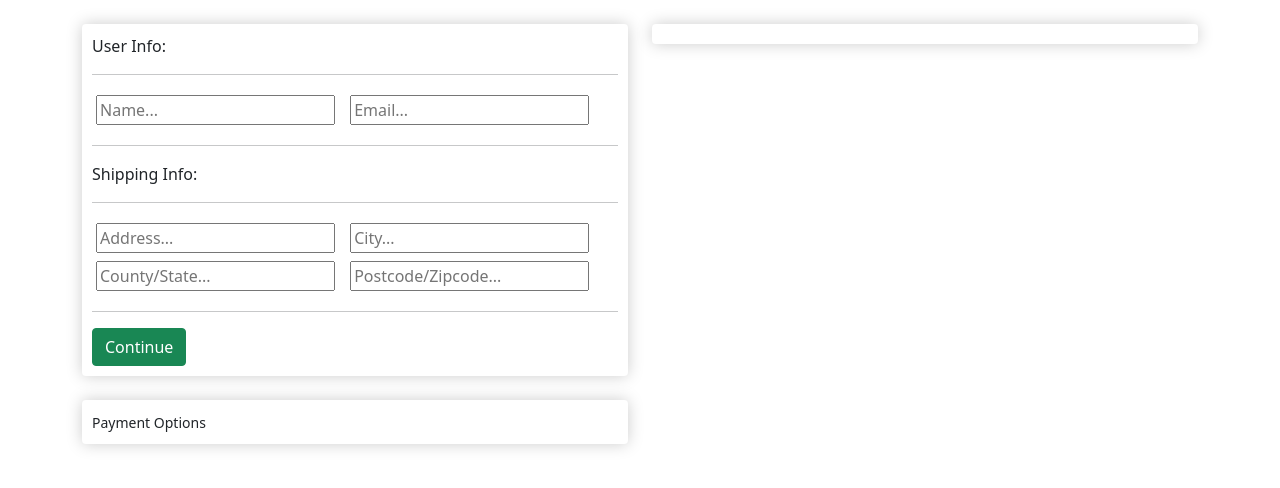
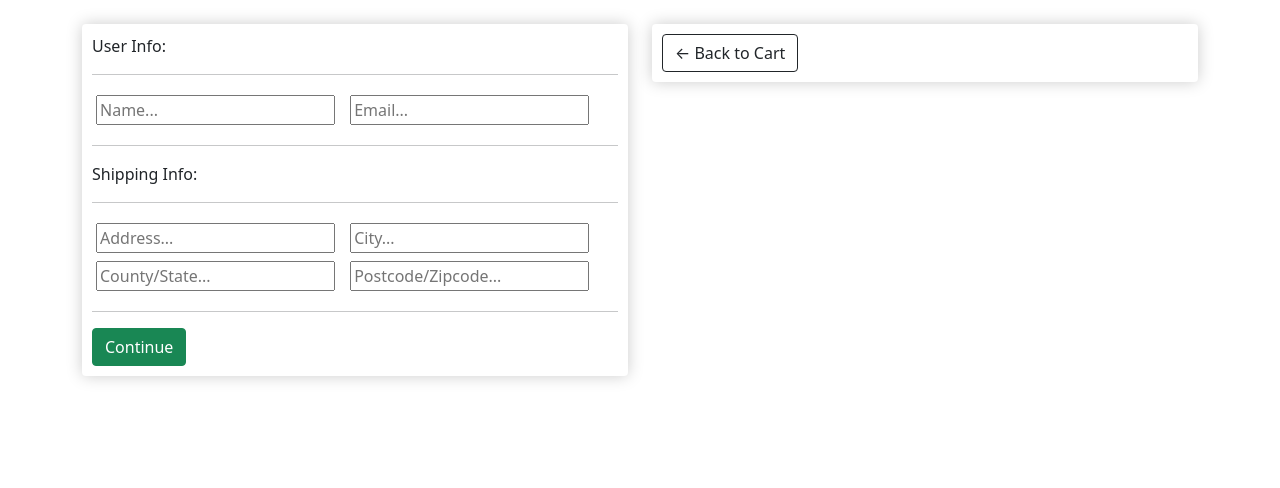
Before and after one commit to JPT96/MS4_ecomproj, a Django app: page /checkout/ in a window 1280 px wide. Shown: the part 84-572 px from the top of the page. Run offline with Django 3.2, Linux system fonts and the light colour scheme.

Commit message:
add a attribute for back to cart

```diff
--- a/shop/templates/shop/checkout.html
+++ b/shop/templates/shop/checkout.html
@@ -49,6 +49,7 @@
     </div>
     <div class="col-lg-6">
         <div class="box-space">
+            <a class="btn btn-outline-dark"href="{% url 'cart' %}">&#x2190; Back to Cart</a>
 
         </div>
 
--- a/static/css/main.css
+++ b/static/css/main.css
@@ -70,3 +70,6 @@
     display: inline-block;
     padding: 4px;
 }
+.hidden{
+    display: none!important;
+}
```
